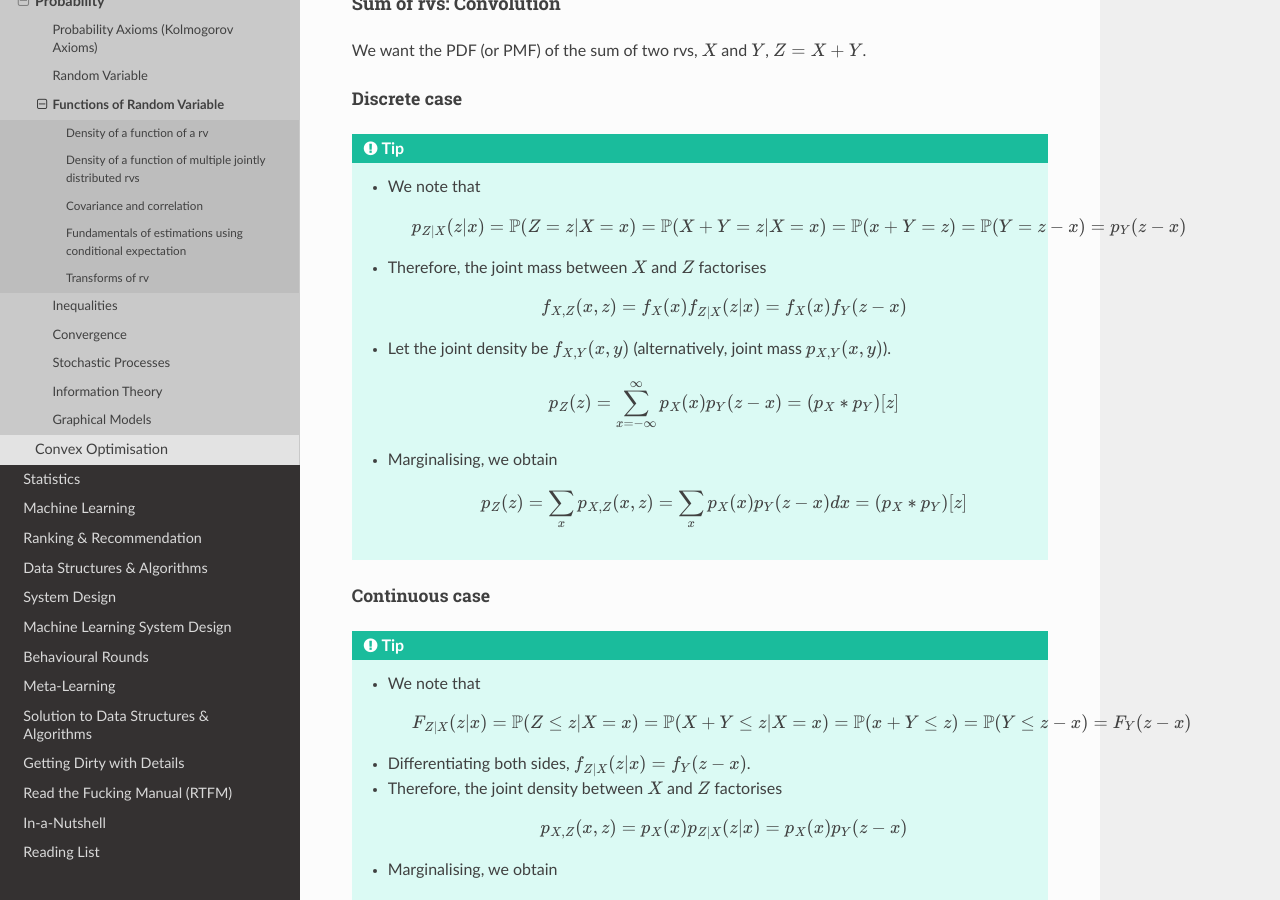
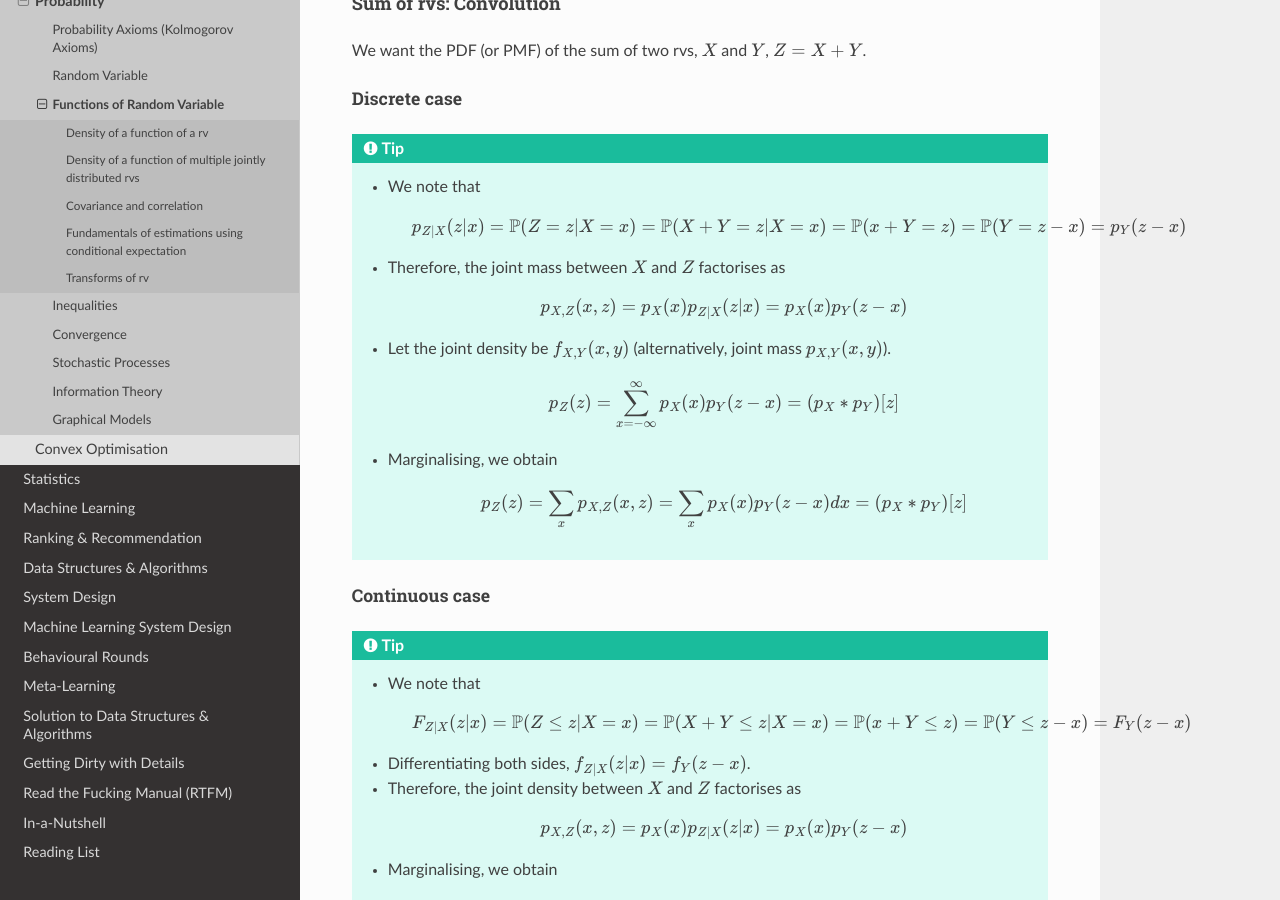
Before and after one commit to uselesstechjunks/leetcode, a Sphinx documentation site: the page built from docs/source/math/prob/func.rst, in a window 1280 px wide and 900 px high, scrolled down 1912 px. Built offline with Sphinx 7.4.7 and the Read the Docs theme 2.0.0, drawn with Linux system fonts in a browser that asks for light colours.

Commit message:
Update func.rst

```diff
--- a/docs/source/math/prob/func.rst
+++ b/docs/source/math/prob/func.rst
@@ -68,9 +68,9 @@ Discrete case
 	* We note that
 
 		.. math:: p_{Z|X}(z|x)=\mathbb{P}(Z=z|X=x)=\mathbb{P}(X+Y=z|X=x)=\mathbb{P}(x+Y=z)=\mathbb{P}(Y=z-x)=p_{Y}(z-x)
-	* Therefore, the joint mass between :math:`X` and :math:`Z` factorises
+	* Therefore, the joint mass between :math:`X` and :math:`Z` factorises as
 
-		.. math:: f_{X,Z}(x,z)=f_X(x)f_{Z|X}(z|x)=f_X(x)f_{Y}(z-x)
+		.. math:: p_{X,Z}(x,z)=p_X(x)p_{Z|X}(z|x)=p_X(x)p_{Y}(z-x)
 	* Let the joint density be :math:`f_{X,Y}(x,y)` (alternatively, joint mass :math:`p_{X,Y}(x,y)`).
 
 		.. math:: p_Z(z)=\sum_{x=-\infty}^\infty p_X(x) p_Y(z-x)=(p_X \ast p_Y)[z]
@@ -85,7 +85,7 @@ Continuous case
 
 		.. math:: F_{Z|X}(z|x)=\mathbb{P}(Z\leq z|X=x)=\mathbb{P}(X+Y\leq z|X=x)=\mathbb{P}(x+Y\leq z)=\mathbb{P}(Y\leq z-x)=F_{Y}(z-x)
 	* Differentiating both sides, :math:`f_{Z|X}(z|x)=f_{Y}(z-x)`.
-	* Therefore, the joint density between :math:`X` and :math:`Z` factorises
+	* Therefore, the joint density between :math:`X` and :math:`Z` factorises as
 
 		.. math:: p_{X,Z}(x,z)=p_X(x)p_{Z|X}(z|x)=p_X(x)p_{Y}(z-x)
 	* Marginalising, we obtain
```
